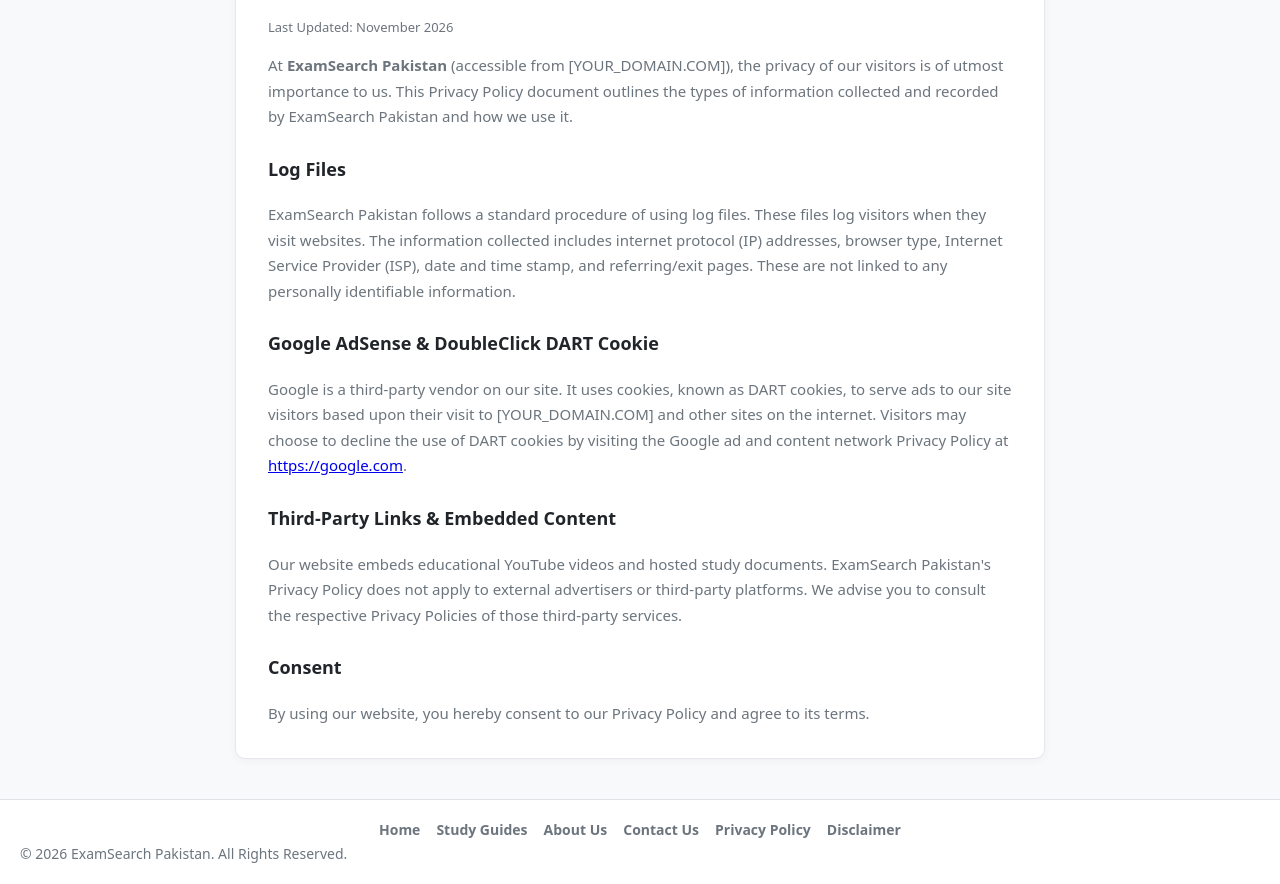
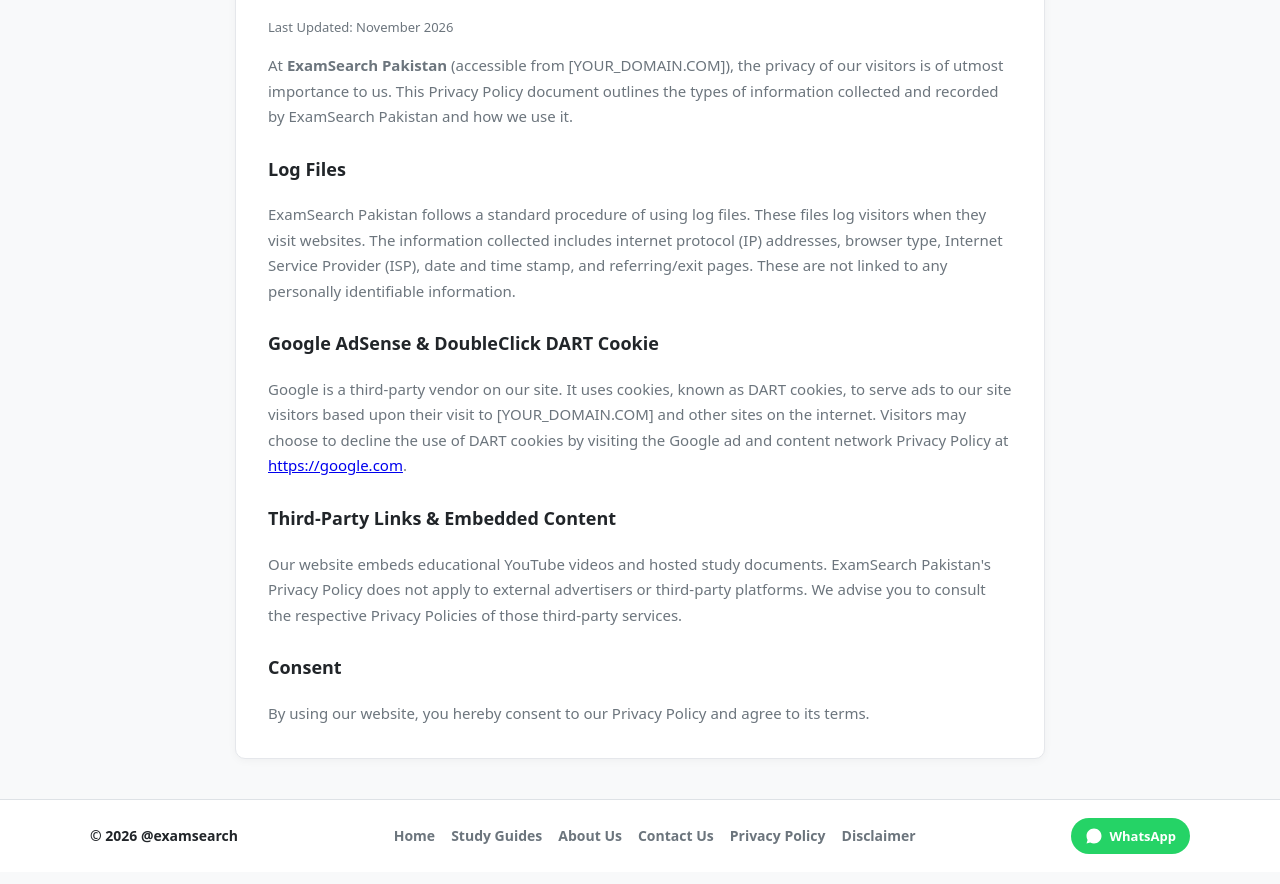
Before and after one commit to smarizsoft/pp, a plain HTML site: page privacy-policy.html in a window 1280 px wide. Shown: the part 189-1073 px from the top of the page. Drawn offline with Linux system fonts and the light colour scheme.

Commit message:
privacy-policy.html

```diff
--- a/privacy-policy.html
+++ b/privacy-policy.html
@@ -115,6 +115,11 @@
     </main>
 
         <footer>
+        <div class="footer-container">
+            <!-- Left Side -->
+            <div class="footer-brand">&copy; 2026 @examsearch</div>
+
+            <!-- Middle: AdSense Required Pages -->
             <div class="footer-links">
                 <a href="index.html">Home</a>
                 <a href="guides.html">Study Guides</a>
@@ -123,7 +128,18 @@
                 <a href="privacy-policy.html">Privacy Policy</a>
                 <a href="disclaimer.html">Disclaimer</a>
             </div>
-        <div>&copy; 2026 ExamSearch Pakistan. All Rights Reserved.</div>
+
+            <!-- Right Side: WhatsApp Business Link with Pre-filled Message -->
+            <div>
+                <a href="https://wa.me." target="_blank" rel="noopener" class="whatsapp-btn" title="Chat on WhatsApp">
+                    <svg width="18" height="18" viewBox="0 0 24 24" fill="currentColor">
+                        <path d="M12.031 6.172c-3.181 0-5.767 2.586-5.768 5.766-.001 1.298.38 2.27 1.019 3.287l-.582 2.128 2.182-.573c.978.58 1.911.928 3.145.929 3.178 0 5.767-2.587 5.768-5.766.001-3.187-2.575-5.77-5.764-5.771zm3.392 8.244c-.144.405-.837.774-1.17.824-.299.045-.677.063-1.092-.069-.252-.08-.575-.187-.988-.365-1.739-.751-2.874-2.502-2.961-2.617-.087-.116-.708-.94-.708-1.793s.448-1.273.607-1.446c.159-.173.346-.217.462-.217l.332.006c.106.005.249-.04.39.298.144.347.491 1.2.534 1.287.043.087.072.188.014.304-.058.116-.087.188-.173.289l-.26.304c-.087.086-.177.18-.076.354.101.174.449.741.964 1.201.662.591 1.221.774 1.394.86s.274.072.376-.043c.101-.116.433-.506.549-.68.116-.173.231-.145.39-.087s1.011.477 1.184.564.289.13.332.202c.045.072.045.419-.1.824zM12 2C6.477 2 2 6.477 2 12c0 1.891.524 3.661 1.436 5.174L2 22l4.962-1.404A9.954 9.954 0 0 0 12 22c5.523 0 10-4.477 10-10S17.523 2 12 2z"/>
+                    </svg>
+                    WhatsApp
+                </a>
+            </div>
+        </div>
     </footer>
+
 </body>
 </html>
```
Lines whose indentation alone changed are shown as unchanged.
